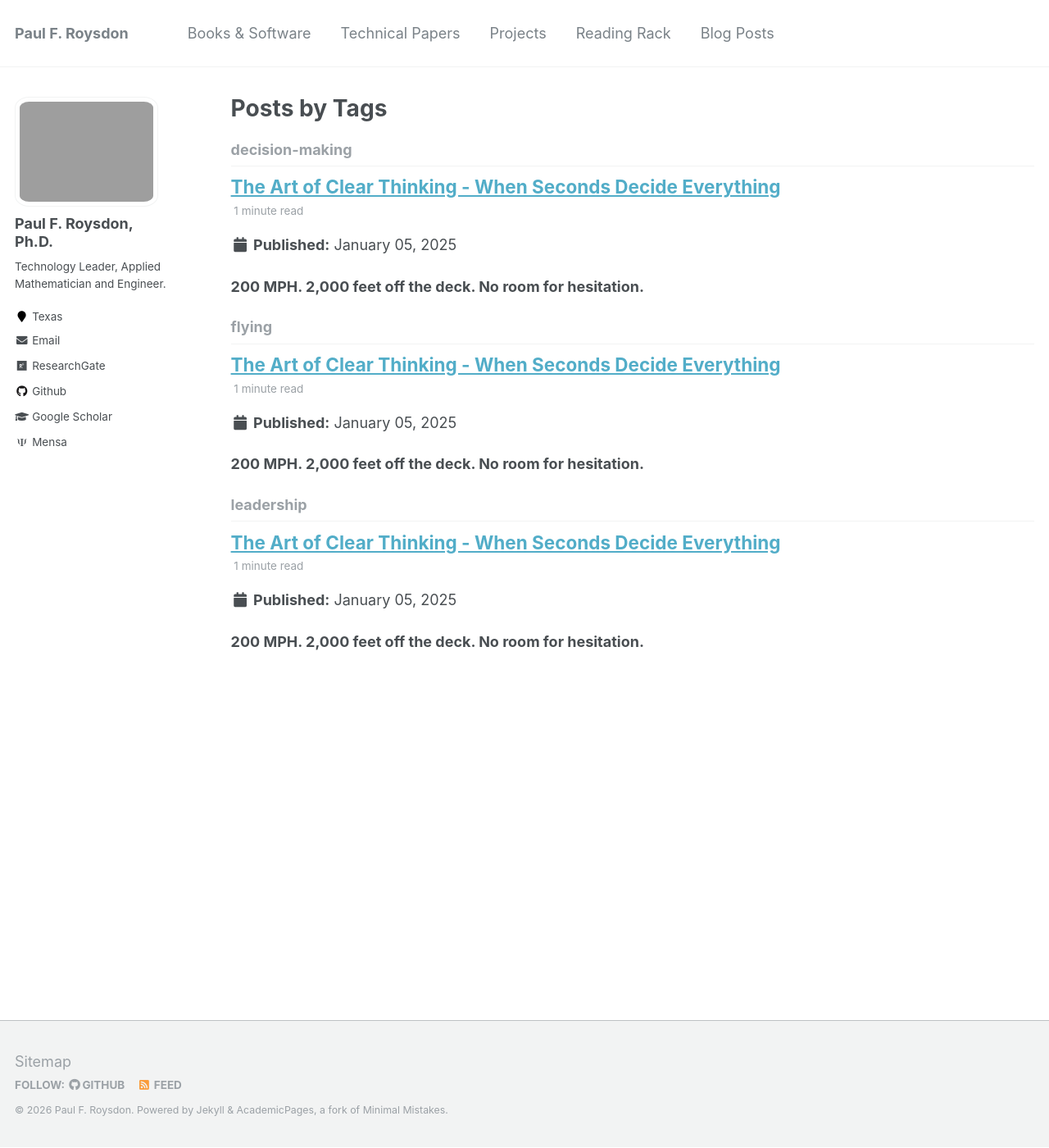
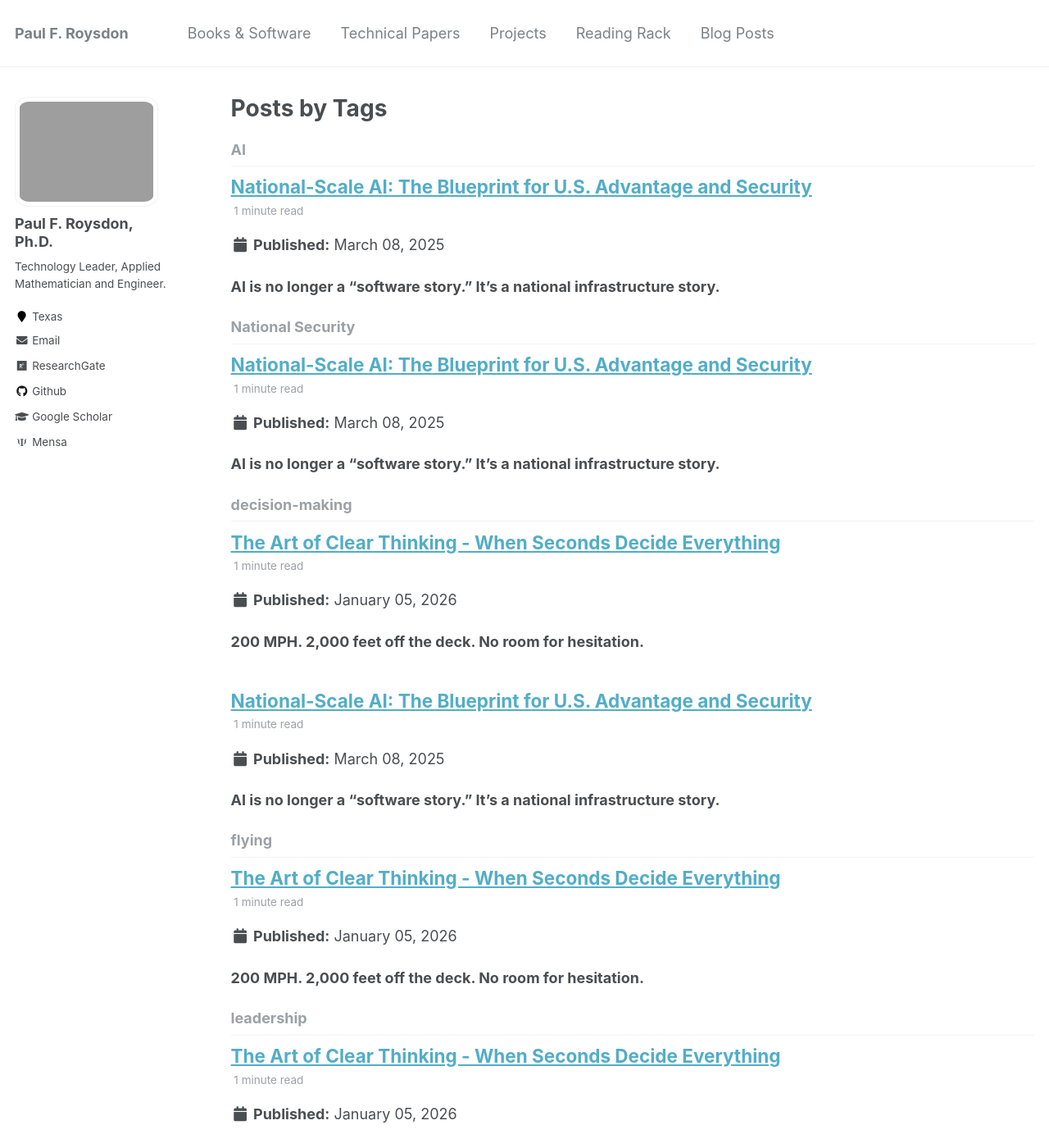
Before and after one commit to pfroysdon/pfroysdon.github.io, a Jekyll site: the page built from _pages/tag-archive.html, in a window 1280 px wide and 1400 px high. Shown: the whole window at 82% size. Built offline with Jekyll 4.4.1, drawn with Linux system fonts in a browser that asks for light colours; some web fonts are replaced; some of the changed text lies outside the part shown.

Commit message:
blog update

```diff
--- /dev/null
+++ b/_posts/2025-03-08-AI-for-National-Security.md
@@ -0,0 +1,26 @@
+---
+title: 'National-Scale AI: The Blueprint for U.S. Advantage and Security'
+date: 2025-03-08
+permalink: /posts/2025/03/AI_for_National_Security/
+tags:
+  - decision-making
+  - leadership
+  - AI
+  - National Security
+---
+
+**AI is no longer a “software story.” It’s a national infrastructure story.**
+
+Most people talk about AI in terms of demos—chatbots, copilots, and clever automations. Leaders can’t afford to think that way. Real advantage comes from what’s underneath: **compute, energy, data pipelines, security, governance, and the ability to deploy at scale.**
+
+In my latest paper, **"AI for National Security,"** I make a straightforward case: if the U.S. wants durable economic and strategic advantage, we have to treat AI like critical infrastructure—not a collection of pilots, not a procurement line-item, and not something we outsource by default.
+
+The core issue isn’t imagination. It’s execution. Frontier AI increasingly concentrates in a handful of organizations with the capital, compute, and talent to build at scale—while public-sector missions face slower acquisition, fragmented data, and uneven access to serious infrastructure.
+
+This paper lays out a practical blueprint: **national-scale compute access, modern data architecture, secure deployment patterns, and acquisition models that match the speed of threats.** It’s a build plan—focused on capability, accountability, and time-to-field.
+
+**Read the paper + exec summary here:**
+- [AI_for_NatSec_ExecSummary.pdf](https://pfroysdon.github.io/files/AI_for_NatSec_ExecSummary.pdf)
+- [AI_for_NatSec.pdf](https://pfroysdon.github.io/files/AI_for_NatSec.pdf)
+
+&rarr; If you lead in government, defense, critical infrastructure, or enterprise AI, this is the framework for moving from "AI interest" to **AI power**.
--- a/_posts/2025-01-05-The_Art_of_Clear_Thinking.md
+++ b/_posts/2026-01-05-The_Art_of_Clear_Thinking.md
@@ -1,7 +1,7 @@
 ---
 title: 'The Art of Clear Thinking - When Seconds Decide Everything'
-date: 2025-01-05
-permalink: /posts/2025/01/The_Art_of_Clear_Thinking/
+date: 2026-01-05
+permalink: /posts/2026/01/The_Art_of_Clear_Thinking/
 tags:
   - decision-making
   - leadership
```
Also changed, not shown: 6 other files.
